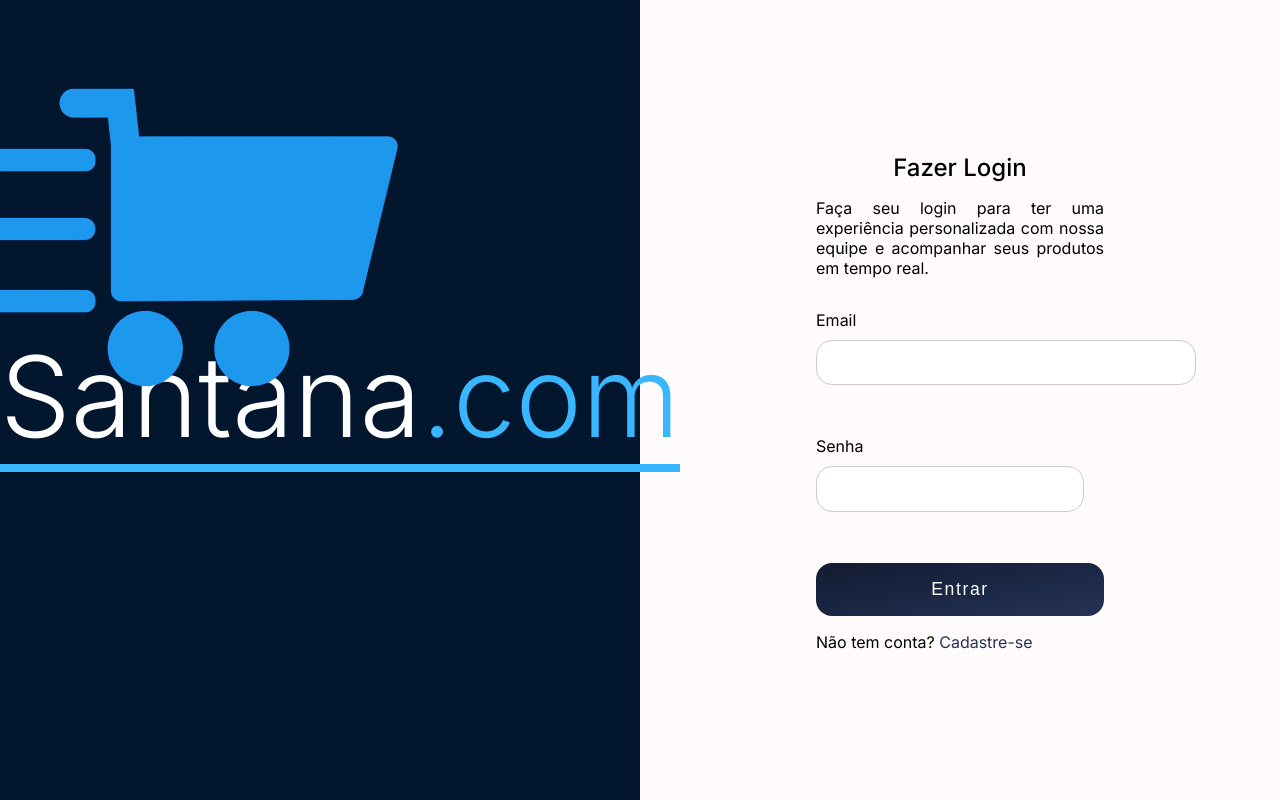
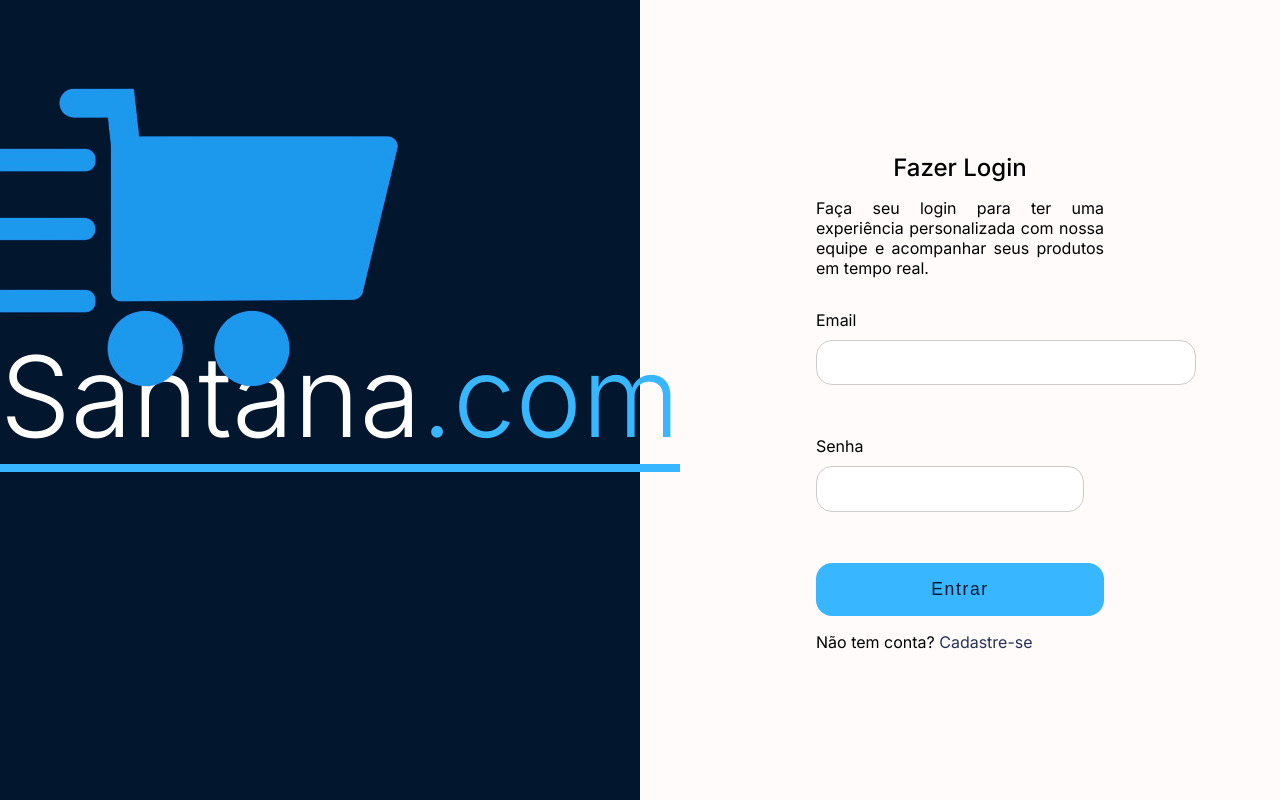
Before and after one commit to iSantanaaH/santana.com, a Next.js app in the folder front-end_next/: page /minha_conta/login in a window 1280 px wide. In both pictures the pointer is over the button "Entrar". Built offline with nearby package versions, Linux system fonts and the light colour scheme.

Commit message:
change color button and change href in links redirect from registration to login

```diff
--- a/front-end_next/app/minha_conta/cadastro/page.tsx
+++ b/front-end_next/app/minha_conta/cadastro/page.tsx
@@ -221,7 +221,7 @@ export default function ResgiterPage() {
                     Já tem conta?{" "}
                     <Link
                       className={styles.LinkLogin}
-                      href={"/minha-conta/login"}
+                      href={"/minha_conta/login"}
                     >
                       <span>Fazer login</span>
                     </Link>
--- a/front-end_next/app/minha_conta/cadastro/register.module.css
+++ b/front-end_next/app/minha_conta/cadastro/register.module.css
@@ -119,7 +119,7 @@
   border: none;
   background: linear-gradient(
     to bottom right,
-    var(--button500),
+    var(--blue200),
     var(--button600)
   );
   color: var(--whiteFull);
@@ -139,11 +139,9 @@
 }
 
 .ContainerButton button[type="submit"]:hover {
-  background: linear-gradient(
-    to bottom right,
-    var(--button700),
-    var(--button600)
-  );
+  background: var(--blue200);
+  transition: 0.5s all;
+  color: var(--blue700);
 }
 
 .ContentFormLogin form input {
--- a/front-end_next/app/minha_conta/login/login.module.css
+++ b/front-end_next/app/minha_conta/login/login.module.css
@@ -91,7 +91,7 @@
   border: none;
   background: linear-gradient(
     to bottom right,
-    var(--button500),
+    var(--blue200),
     var(--button600)
   );
   color: var(--whiteFull);
@@ -99,12 +99,11 @@
 }
 
 .ContentSubmit button:hover {
-  background: linear-gradient(
-    to bottom right,
-    var(--button700),
-    var(--button600)
-  );
+  background: var(--blue200);
+  transition: 0.5s all;
+  color: var(--blue700);
 }
+
 
 .ContentSubmit button span {
   font-size: 1.1rem;
--- a/front-end_next/app/minha_conta/login/page.tsx
+++ b/front-end_next/app/minha_conta/login/page.tsx
@@ -73,7 +73,7 @@ export default function LoginPageUser() {
                 Não tem conta?{" "}
                 <Link
                   className={styles.LinkRedirect}
-                  href={"/minha-conta/cadastro"}
+                  href={"/minha_conta/cadastro"}
                 >
                   <span>Cadastre-se</span>
                 </Link>
```
